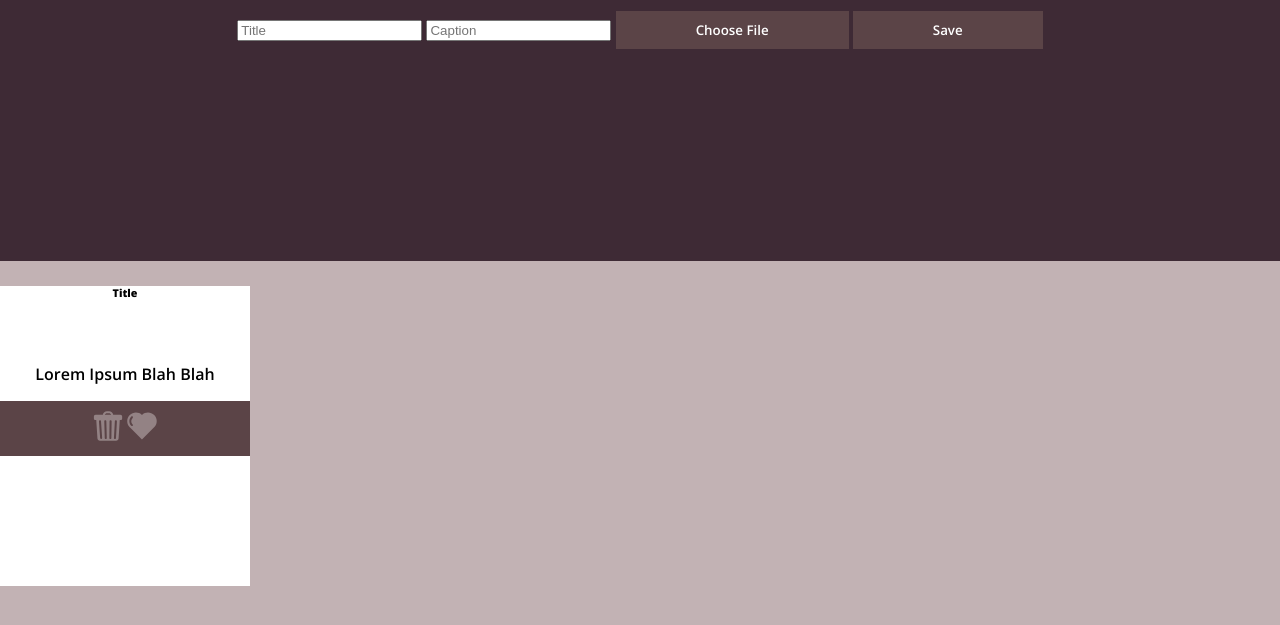
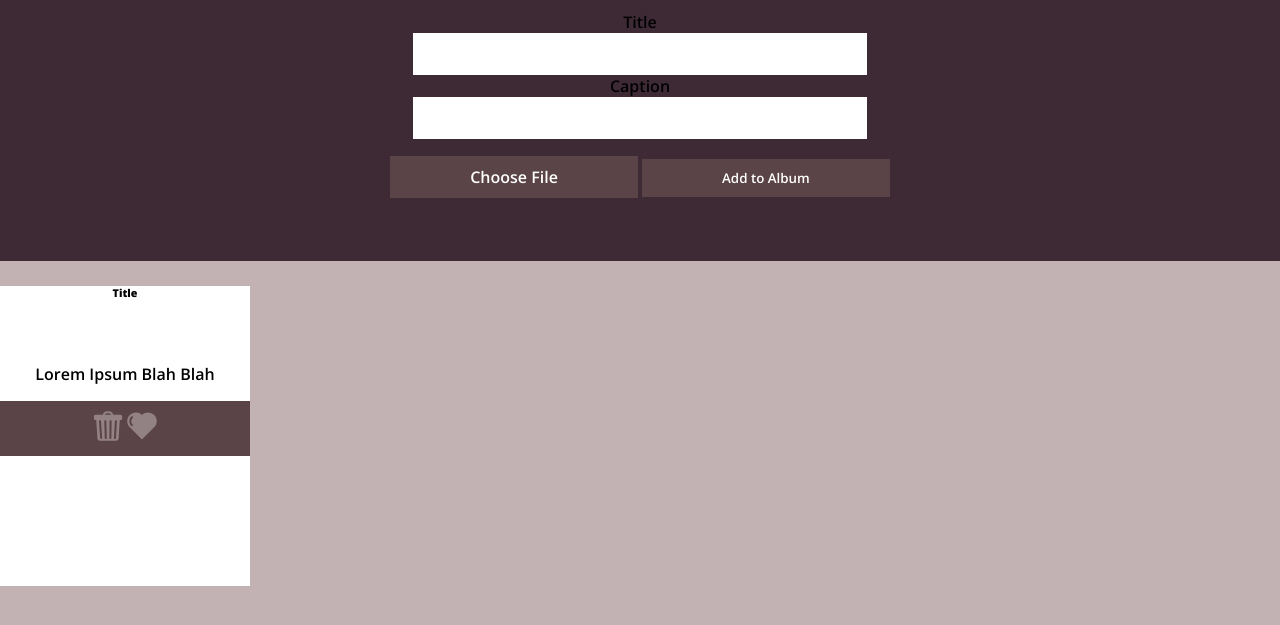
Before and after one commit to the-oem/foto-finder, a plain HTML site: page index.html in a window 1280 px wide. Shown: the part 89-714 px from the top of the page. Drawn offline with nearby package versions, Linux system fonts and the light colour scheme.

Commit message:
add more CSS

```diff
--- a/index.html
+++ b/index.html
@@ -13,10 +13,13 @@
   </header>
 
   <section class="input">
-    <input class="title" placeholder="Title"></input>
-    <input class="caption" placeholder="Caption"></input>
-    <button class="choose-file">Choose File</button>
-    <button class="save">Save</button>
+    <label for="title">Title</label>
+    <input id="title" class="title"></input>
+    <label for="caption">Caption</label>
+    <input id="caption" class="caption"></input>
+    <input type="file" id="file" class="choose-file"></input>
+    <label for="file">Choose File</label>
+    <button class="save">Add to Album</button>
   </section>
 
   <section class="cardset">
@@ -31,7 +34,10 @@
     </div>
   </section>
 
-
+  <script
+   src="http://code.jquery.com/jquery-3.2.1.js"
+   integrity="sha256-DZAnKJ/6XZ9si04Hgrsxu/8s717jcIzLy3oi35EouyE="
+   crossorigin="anonymous"></script>
   <script type="text/javascript" src="scripts.js"></script>
 </body>
 
--- a/styles.css
+++ b/styles.css
@@ -24,12 +24,49 @@ section.input {
   padding-top: 40px;
 }
 
-button {
+.title, .caption {
+  display: block;
+  border: 0px;
+  width: 450px;
+  height: 40px;
+  margin: auto;
+}
+
+.caption {
+  margin-bottom: 20px;
+}
+
+.title .caption {
+  display: inline-block;
+  text-align: left;
+  width: 200px;
+}
+
+button, .choose-file {
   font-family: 'Open Sans', sans-serif;
   padding: 10px 80px;
   background-color: #5b4447;
   border-width: 0px;
   color: #ffffff;
+}
+
+.choose-file {
+  width: 0.1px;
+	height: 0.1px;
+	opacity: 0;
+	overflow: hidden;
+	position: absolute;
+	z-index: -1;
+}
+
+.choose-file + label {
+  font-family: 'Open Sans', sans-serif;
+  padding: 10px 80px;
+  background-color: #5b4447;
+  border-width: 0px;
+  color: #ffffff;
+  cursor: pointer;
+  width: 80px
 }
 
 div.card {
```
